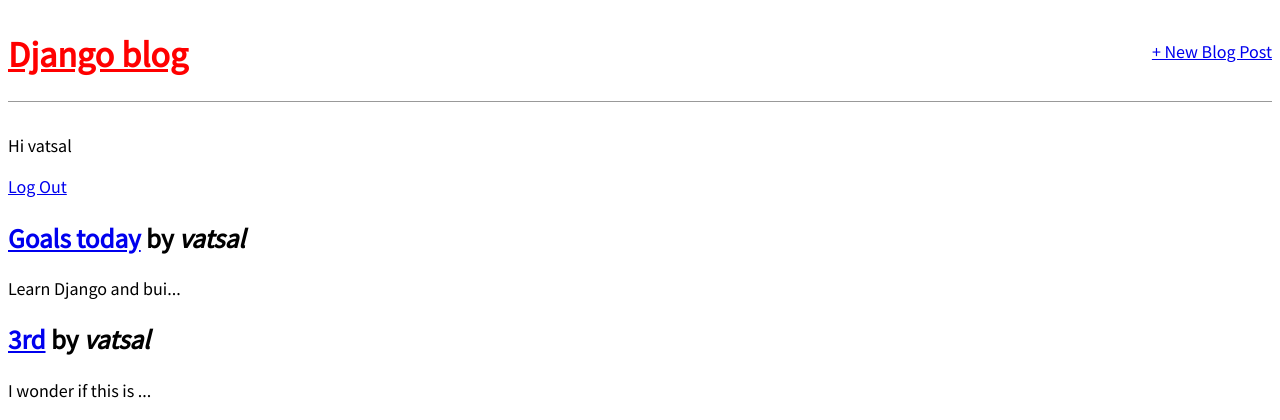
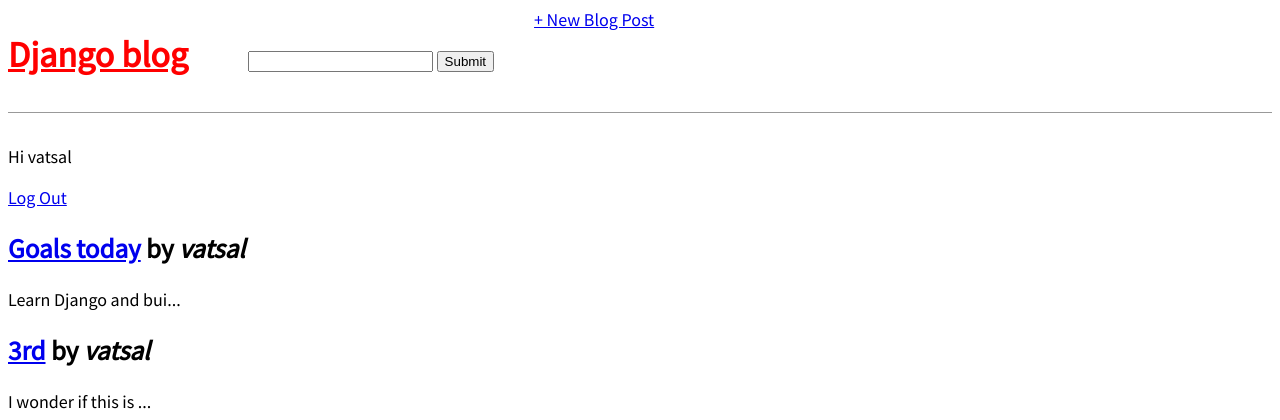
Before and after one commit to vatsal-08/BasicBlogapp, a Django app: page / in a window 1280 px wide. Shown: the top 420 px of the page. Run offline with Django 3.2, Linux system fonts and the light colour scheme; a user stored in the database is signed in; data comes from the database, SQL or seed files in the repository; both versions use the stored data as it was after the commit.

Commit message:
Made some changes in the code

```diff
--- a/blog_project/static/css/base.css
+++ b/blog_project/static/css/base.css
@@ -1,5 +1,5 @@
 body {
-    font-family: 'Source Sans Pro', sans-serif;
+  font-family: "Source Sans Pro", sans-serif;
   font-size: 18px;
 }
 header {
@@ -8,15 +8,18 @@
   display: flex;
 }
 
-header h1 a{
+header h1 a {
   color: red;
 }
-.nav-left {
-    margin-right: auto;
+.heading {
+  margin-right: 20px;
 }
 .nav-right {
   display: flex;
   padding-top: 2rem;
+}
+.searching {
+  margin: 40px !important;
 }
 .post-entry {
   margin-bottom: 2rem;
--- a/blog_project/templates/base.html
+++ b/blog_project/templates/base.html
@@ -7,11 +7,15 @@
   </head>
   <body>
     <header>
-    <div class="nav-left">
+    <div class="heading">
       <h1><a href="{% url 'home' %}">Django blog</a></h1>
     </div>
     {% if request.user.is_authenticated %}
-    <div class="nav-right">
+    <div class="searching">
+      <input type="text" class="search" name="query"/>
+      <button>Submit</button>
+    </div>
+    <div class="newpost">
       <a href="{% url 'post_new' %}">+ New Blog Post</a>
     </div>
     {% endif %}
@@ -20,9 +24,6 @@
     {% if request.user.is_authenticated %}
       <p>Hi {{user.username}}</p>
       <p><a href="{% url 'logout' %}">Log Out</a></p>
-    {% else %}
-    <p>You aren't logged in.</p>
-      <p><a href="{% url 'login' %}">Log In</a></p>
     {% endif %}
 
     <div>
```
Also changed, not shown: blog_project/db.sqlite3. Lines whose indentation alone changed are shown as unchanged.
